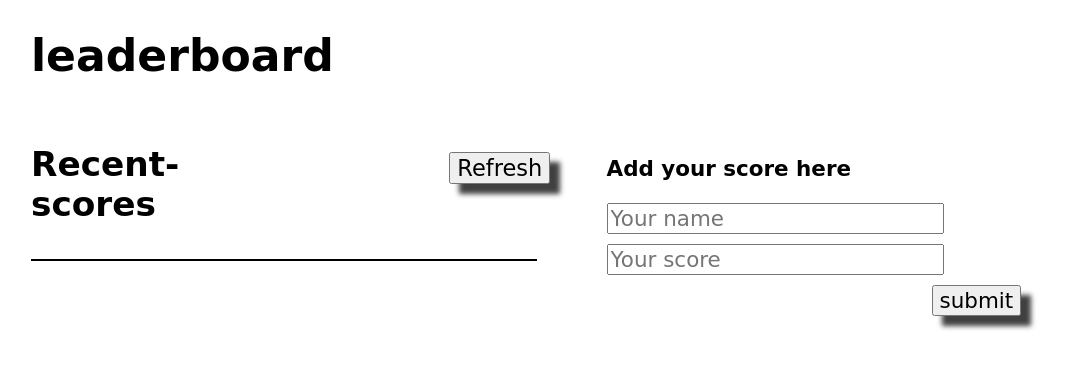
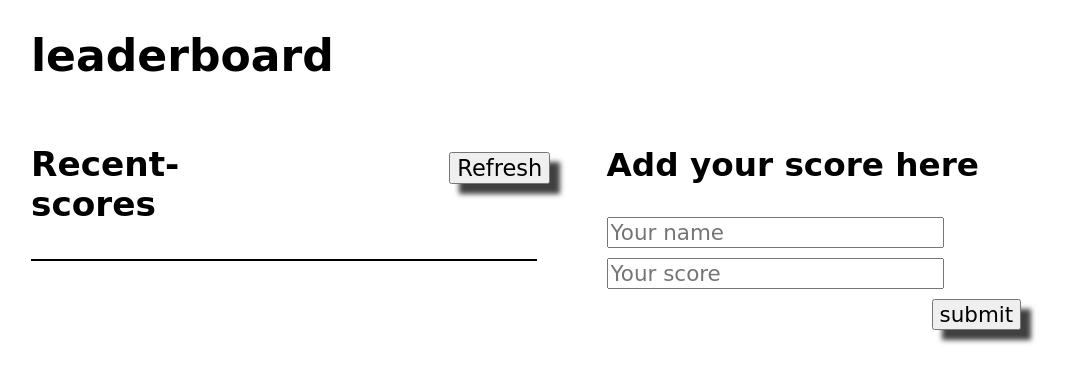
Before and after one commit to Kimutai01/leaderboard, a website built with webpack: page src/template.html in a window 1280 px wide. Shown: the whole page, without its empty margins (7-1073 px from the left). Built offline with nearby package versions, Linux system fonts and the light colour scheme; files whose address does not match are found by name; a web font is replaced by a local one.

Commit message:
Making fonts bigger

```diff
--- a/src/styles/main.css
+++ b/src/styles/main.css
@@ -63,6 +63,9 @@
   width: 60%;
   align-self: baseline;
 }
+.Add-form h3 {
+  font-size: 160%;
+}
 
 input {
   margin-bottom: 10px;
```
